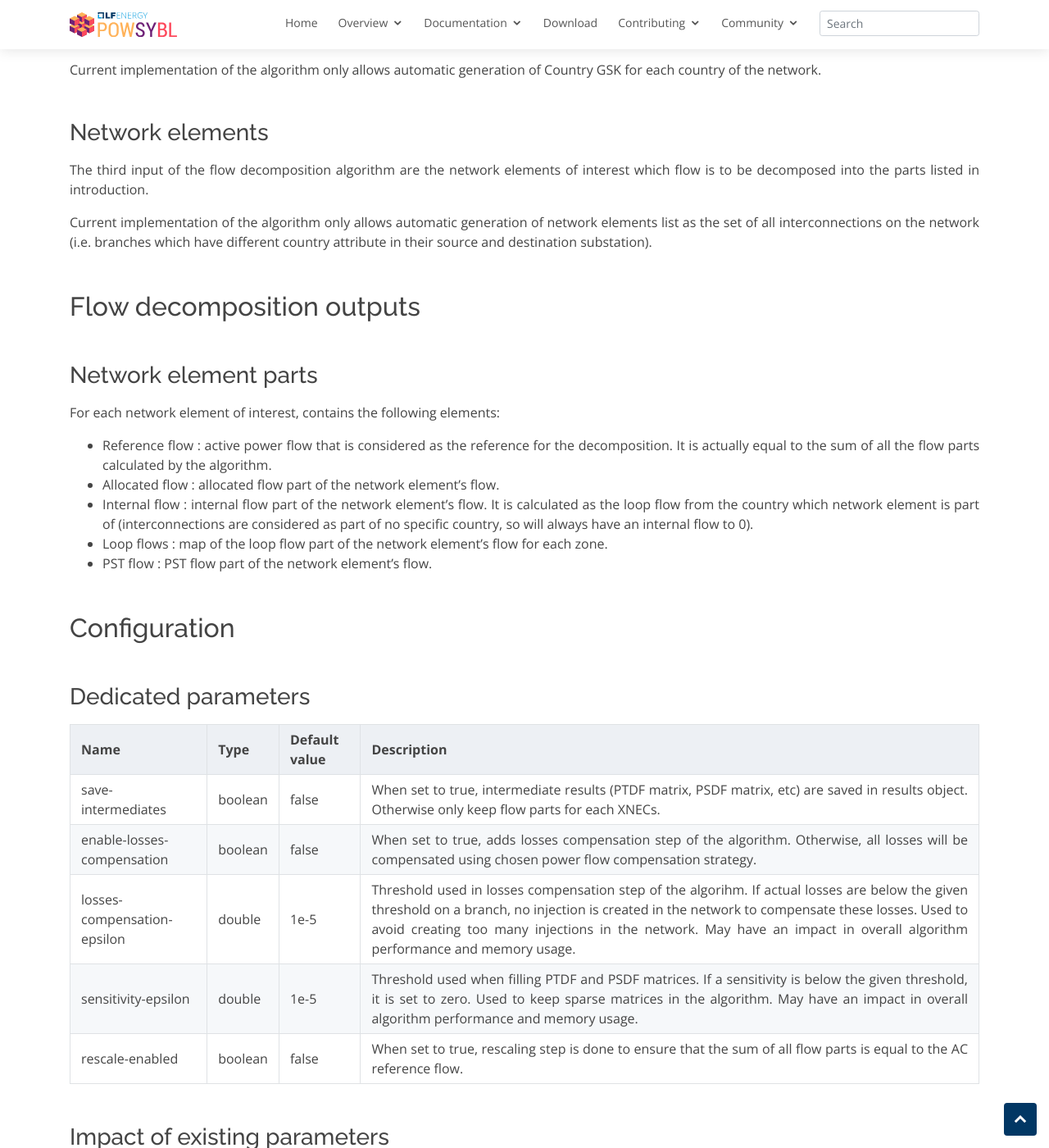
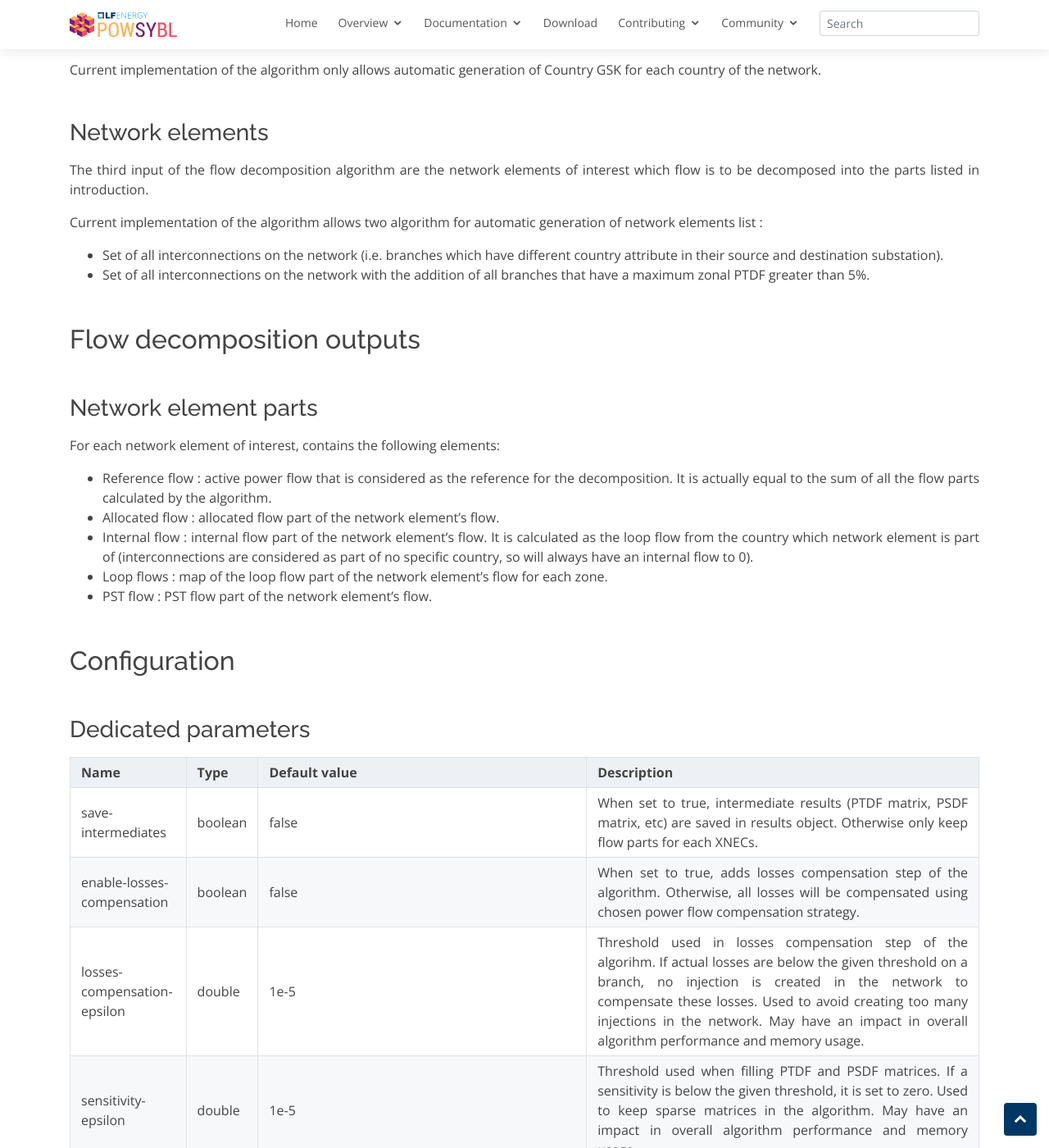
Before and after one commit to powsybl/powsybl.github.io, a Jekyll site: the page built from pages/documentation/simulation/flowdecomposition/index.md, in a window 1280 px wide and 1400 px high, scrolled down 5527 px. Shown: the whole window at 82% size. Built offline with Jekyll 4.4.1, drawn with Linux system fonts in a browser that asks for light colours; our own code applies the rules of GitHub Pages for plain Markdown files; some of the changed text lies outside the part shown.

Commit message:
Update documentation following new developments
Signed-off-by: Sébastien Murgey <sebastien.murgey@rte-france.com>

````diff
--- a/pages/documentation/simulation/flowdecomposition/index.md
+++ b/pages/documentation/simulation/flowdecomposition/index.md
@@ -148,8 +147,9 @@
 The third input of the flow decomposition algorithm are the network elements of interest which flow is to be decomposed
 into the parts listed in introduction.
 
-Current implementation of the algorithm only allows automatic generation of network elements list as the set of all
-interconnections on the network (i.e. branches which have different country attribute in their source and destination substation).
+Current implementation of the algorithm allows two algorithm for automatic generation of network elements list :
+- Set of all interconnections on the network (i.e. branches which have different country attribute in their source and destination substation).
+- Set of all interconnections on the network with the addition of all branches that have a maximum zonal PTDF greater than 5%.
 
 ## Flow decomposition outputs
 
@@ -168,14 +168,15 @@
 
 ### Dedicated parameters
 
-| Name                        | Type    | Default value | Description                                                                                                                                                                                                                                                                                                    |
-|-----------------------------|---------|---------------|----------------------------------------------------------------------------------------------------------------------------------------------------------------------------------------------------------------------------------------------------------------------------------------------------------------|
-| save-intermediates          | boolean | false         | When set to true, intermediate results (PTDF matrix, PSDF matrix, etc) are saved in results object. Otherwise only keep flow parts for each XNECs.                                                                                                                                                             |
-| enable-losses-compensation  | boolean | false         | When set to true, adds losses compensation step of the algorithm. Otherwise, all losses will be compensated using chosen power flow compensation strategy.                                                                                                                                                     |
-| losses-compensation-epsilon | double  | 1e-5          | Threshold used in losses compensation step of the algorihm. If actual losses are below the given threshold on a branch, no injection is created in the network to compensate these losses. Used to avoid creating too many injections in the network. May have an impact in overall algorithm performance and memory usage. |
-| sensitivity-epsilon         | double  | 1e-5          | Threshold used when filling PTDF and PSDF matrices. If a sensitivity is below the given threshold, it is set to zero. Used to keep sparse matrices in the algorithm. May have an impact in overall algorithm performance and memory usage.                                                                     |
-| rescale-enabled             | boolean | false         | When set to true, rescaling step is done to ensure that the sum of all flow parts is equal to the AC reference flow.                                                                                                                                                                                           |
-
+| Name                                    | Type    | Default value                               | Description                                                                                                                                                                                                                                                                                                                 |
+|-----------------------------------------|---------|---------------------------------------------|-----------------------------------------------------------------------------------------------------------------------------------------------------------------------------------------------------------------------------------------------------------------------------------------------------------------------------|
+| save-intermediates                      | boolean | false                                       | When set to true, intermediate results (PTDF matrix, PSDF matrix, etc) are saved in results object. Otherwise only keep flow parts for each XNECs.                                                                                                                                                                          |
+| enable-losses-compensation              | boolean | false                                       | When set to true, adds losses compensation step of the algorithm. Otherwise, all losses will be compensated using chosen power flow compensation strategy.                                                                                                                                                                  |
+| losses-compensation-epsilon             | double  | 1e-5                                        | Threshold used in losses compensation step of the algorihm. If actual losses are below the given threshold on a branch, no injection is created in the network to compensate these losses. Used to avoid creating too many injections in the network. May have an impact in overall algorithm performance and memory usage. |
+| sensitivity-epsilon                     | double  | 1e-5                                        | Threshold used when filling PTDF and PSDF matrices. If a sensitivity is below the given threshold, it is set to zero. Used to keep sparse matrices in the algorithm. May have an impact in overall algorithm performance and memory usage.                                                                                  |
+| rescale-enabled                         | boolean | false                                       | When set to true, rescaling step is done to ensure that the sum of all flow parts is equal to the AC reference flow.                                                                                                                                                                                                        |
+| xnec-selection-strategy                 | enum    | XnecSelectionStrategy.ONLY_INTERCONNECTIONS | When set to ```XnecSelectionStrategy.ONLY_INTERCONNECTIONS```, the branches are only selected using the interconnection rule. When set to ```XnecSelectionStrategy.ZONE_TO_ZONE_PTDF_CRITERIA```, zonal PTDF are computed and used to select additional branches with 5% zone to zone rule.                                 |
+| dc-fallback-enabled-after-ac-divergence | boolean | true                                        | Defines the fallback bahavior after an AC divergence Use True to run DC loadflow if an AC loadflow diverges (default). Use False to throw an exception if an AC loadflow diverges.                                                                                                                                          |
 
 ### Impact of existing parameters
 
````
Also changed, not shown: other parts of pages/documentation/simulation/flowdecomposition/index.md (+2 -3 lines).
